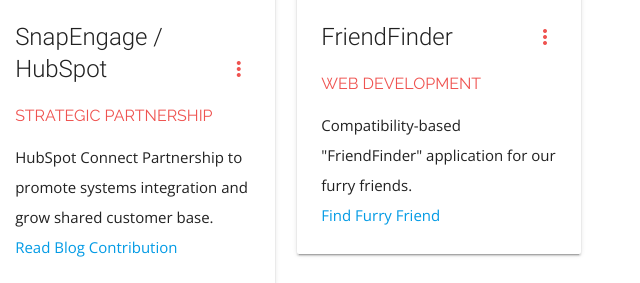
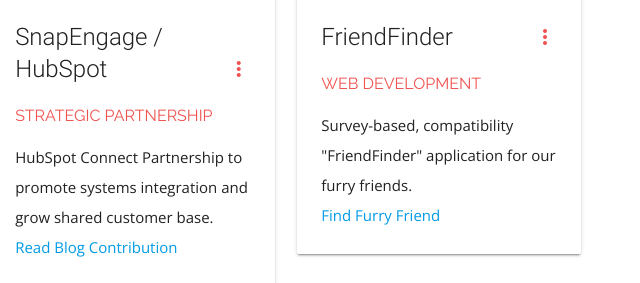
Before and after one commit to ninjaginja/PersonalPortfolio, a plain HTML site: page index.html in a window 1280 px wide. Shown: the part 1985-2268 px from the top of the page, 507-1147 px from the left. Drawn offline with nearby package versions, Linux system fonts and the light colour scheme.

```diff
--- a/index.html
+++ b/index.html
@@ -157,7 +157,7 @@
             <div class="card-content">
               <span class="card-title activator grey-text text-darken-4">FriendFinder<i class="material-icons right">more_vert</i></span>
               <h3>WEB DEVELOPMENT</h3>
-              <p>Compatibility-based "FriendFinder" application for our furry friends.</p>
+              <p>Survey-based, compatibility "FriendFinder" application for our furry friends.</p>
               <p><a href="https://stark-atoll-68154.herokuapp.com/" target="_blank">Find Furry Friend</a></p>
             </div>
             <div class="card-reveal">
```
